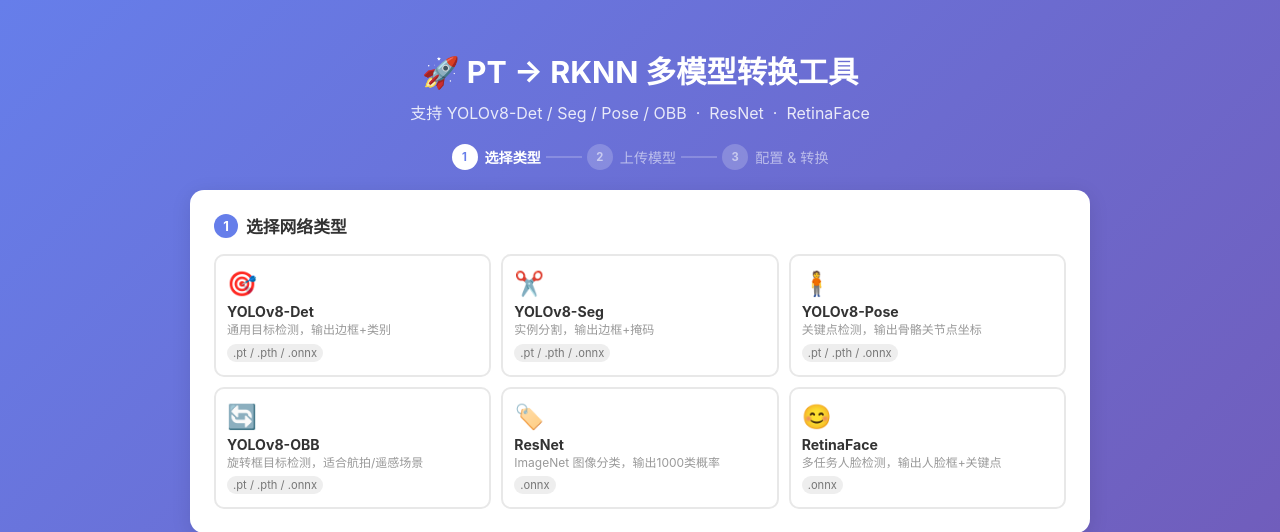
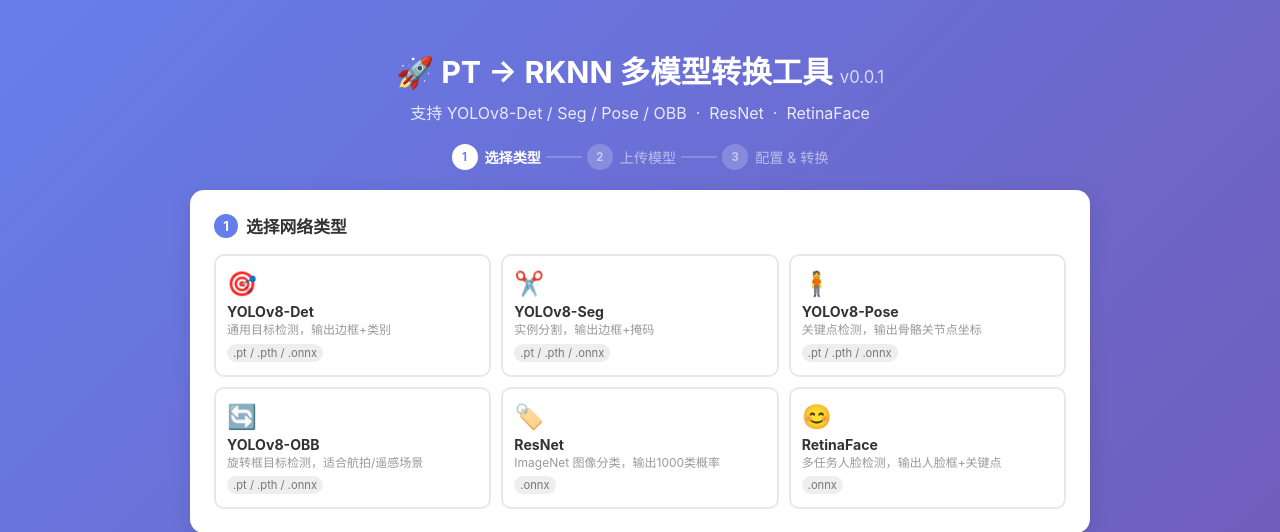
Before and after one commit to MWang-TS/pt2rknn, a Flask app: page / in a window 1280 px wide. Shown: the top 532 px of the page. Run offline with Flask 3, Linux system fonts and the light colour scheme; data that the repository does not hold is empty.

Commit message:
feat: add version v0.0.1 to page title

```diff
--- a/templates/index.html
+++ b/templates/index.html
@@ -3,7 +3,7 @@
 <head>
 <meta charset="UTF-8">
 <meta name="viewport" content="width=device-width, initial-scale=1.0">
-<title>PT → RKNN 多模型转换工具</title>
+<title>PT → RKNN 多模型转换工具 v0.0.1</title>
 <style>
 *{margin:0;padding:0;box-sizing:border-box}
 body{font-family:-apple-system,BlinkMacSystemFont,'Segoe UI','Microsoft YaHei',sans-serif;background:linear-gradient(135deg,#667eea 0%,#764ba2 100%);min-height:100vh;padding:20px}
@@ -132,7 +132,7 @@ select:focus,input:focus{border-color:#667eea}
 <body>
 <div class="container">
 <div class="header">
-  <h1>🚀 PT → RKNN 多模型转换工具</h1>
+  <h1>🚀 PT → RKNN 多模型转换工具 <small style="font-size:0.55em;opacity:0.75;font-weight:400;">v0.0.1</small></h1>
   <p>支持 YOLOv8-Det / Seg / Pose / OBB &nbsp;·&nbsp; ResNet &nbsp;·&nbsp; RetinaFace</p>
 </div>
 <div class="steps">
```
